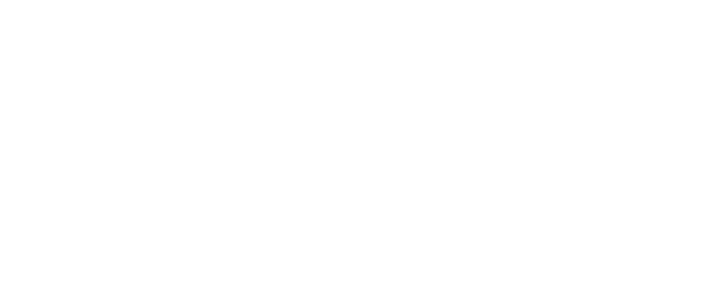
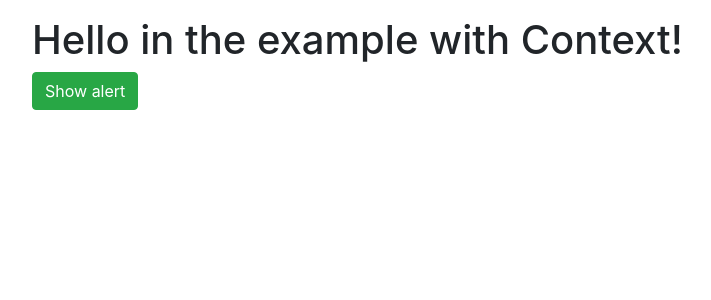
Before and after one commit to AnastasiaChernogaeva/React-Redux, a React (Create React App) app in the folder react-hooks/: page / in a window 1280 px wide. Shown: the top 300 px of the page, without its empty margins (53-764 px from the left). Built offline with nearby package versions, Linux system fonts and the light colour scheme.

Commit message:
useContext

```diff
--- a/react-hooks/src/App.jsx
+++ b/react-hooks/src/App.jsx
@@ -1,11 +1,28 @@
-import React, { useState, useEffect, useCallback } from "react";
+import React from "react";
+import Main from "./Main";
+import Alert from "./alert/Alert";
+import { AlertProvider } from "./alert/AlertContext";
+
+// export const AlertContext = React.createContext()
+
+
 
 
 function App() {
+  // const [alert, setAlert]=useState(false)
+  // const toggleAlert = () => setAlert(prev=>!prev)
   return (
-    <div className={'container'}>
+    // <AlertContext.Provider value={alert}>
+    <AlertProvider>
+    <div className={'container pt-3'}>
+      <Alert/>
+      {/* <Main toggle={toggleAlert}/>
+       */}
+      <Main/>
 
     </div>
+    </AlertProvider>
+    // </AlertContext.Provider>
   );
 }
 
--- /dev/null
+++ b/react-hooks/src/Main.jsx
@@ -0,0 +1,18 @@
+import React from "react";
+// import {  useAlertToggle } from "./alert/AlertContext";
+import {  useAlert } from "./alert/AlertContext";
+
+// toggle{}
+export default function  Main(){
+    // const toggle =useAlertToggle()
+    const {toggle} =useAlert()
+
+    return(
+        <>
+        <h1>
+            Hello in the example with Context!
+        </h1>
+        <button className="btn btn-success" onClick={toggle}>Show alert</button>
+        </>
+    )
+}
--- /dev/null
+++ b/react-hooks/src/alert copy/Alert.jsx
@@ -0,0 +1,14 @@
+import React from "react";
+import { useAlert } from "./AlertContext";
+
+export default function Alert(){
+   const alert = useAlert()
+
+   if(!alert.visible) return null
+    return(
+        <div className="alert alert-danger">
+                This is the most important message ever!
+        </div>
+    )
+
+}
--- /dev/null
+++ b/react-hooks/src/alert copy/AlertContext.js
@@ -0,0 +1,30 @@
+import React, { useContext, useState } from "react";
+
+const AlertContext = React.createContext();
+export const useAlert = () => {
+  return useContext(AlertContext);
+};
+
+// const AlertToggleContext = React.createContext();
+// export const useAlertToggle = () => {
+//   return useContext(AlertToggleContext);
+// };
+
+export const AlertProvider = ({ children }) => {
+  const [alert, setAlert] = useState(false);
+  const toggleAlert = () => setAlert((prev) => !prev);
+
+  return (
+    // <AlertContext.Provider value={alert}>
+    <AlertContext.Provider
+      value={{
+        visible: alert,
+        toggle: toggleAlert,
+      }}
+    >
+      {/* <AlertToggleContext.Provider value={toggleAlert}> */}
+      {children}
+      {/* </AlertToggleContext.Provider> */}
+    </AlertContext.Provider>
+  );
+};
--- /dev/null
+++ b/react-hooks/src/alert/Alert.jsx
@@ -0,0 +1,14 @@
+import React from "react";
+import { useAlert } from "./AlertContext";
+
+export default function Alert(){
+   const alert = useAlert()
+
+   if(!alert.visible) return null
+    return(
+        <div className="alert alert-danger">
+                This is the most important message ever!
+        </div>
+    )
+
+}
--- /dev/null
+++ b/react-hooks/src/alert/AlertContext.js
@@ -0,0 +1,30 @@
+import React, { useContext, useState } from "react";
+
+const AlertContext = React.createContext();
+export const useAlert = () => {
+  return useContext(AlertContext);
+};
+
+// const AlertToggleContext = React.createContext();
+// export const useAlertToggle = () => {
+//   return useContext(AlertToggleContext);
+// };
+
+export const AlertProvider = ({ children }) => {
+  const [alert, setAlert] = useState(false);
+  const toggleAlert = () => setAlert((prev) => !prev);
+
+  return (
+    // <AlertContext.Provider value={alert}>
+    <AlertContext.Provider
+      value={{
+        visible: alert,
+        toggle: toggleAlert,
+      }}
+    >
+      {/* <AlertToggleContext.Provider value={toggleAlert}> */}
+      {children}
+      {/* </AlertToggleContext.Provider> */}
+    </AlertContext.Provider>
+  );
+};
```
